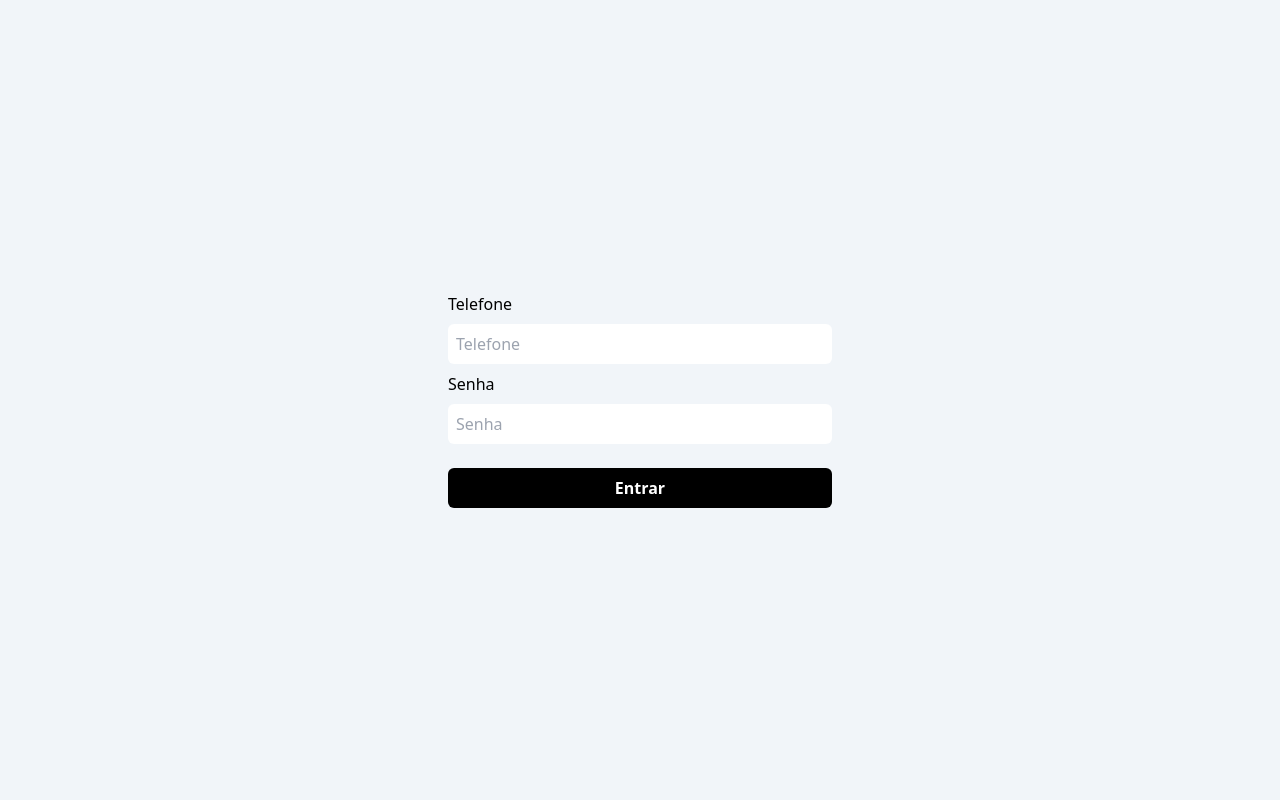
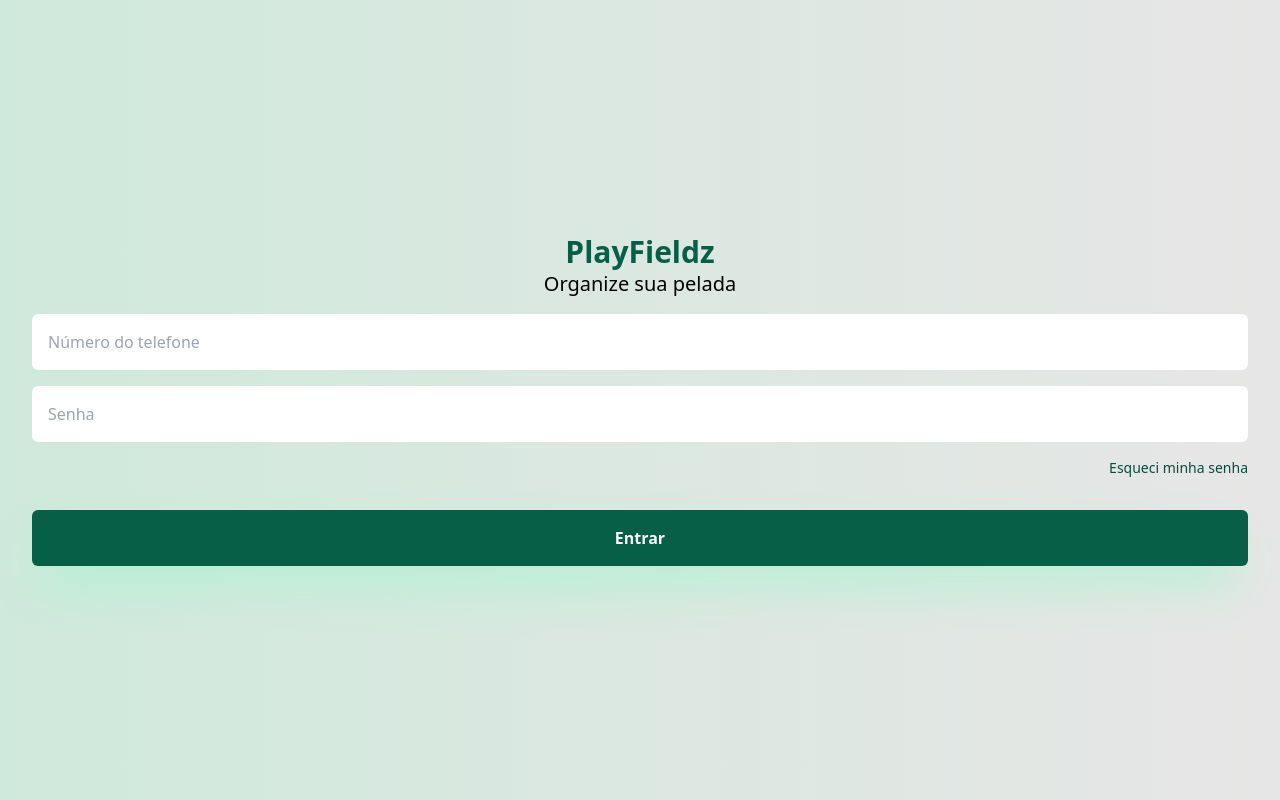
Before and after one commit to robertotics4/playfieldz-front, a Next.js app: page / in a window 1280 px wide. Built offline with nearby package versions, Linux system fonts and the light colour scheme; no server answers.

Commit message:
feat: login style

```diff
--- a/src/app/(auth-routes)/layout.tsx
+++ b/src/app/(auth-routes)/layout.tsx
@@ -1,6 +1,6 @@
-import { getServerSession } from "next-auth"
-import { nextAuthOptions } from "../api/auth/[...nextauth]/route"
-import { redirect } from "next/navigation"
+import { getServerSession } from 'next-auth'
+import { nextAuthOptions } from '../api/auth/[...nextauth]/route'
+import { redirect } from 'next/navigation'
 
 type PublicLayoutProps = {
   children: React.ReactNode
@@ -13,5 +13,5 @@ export default async function PublicLayout({ children }: PublicLayoutProps) {
     redirect('/admin')
   }
 
-  return <>{children}</>
+  return <div>{children}</div>
 }
--- a/src/app/(auth-routes)/page.tsx
+++ b/src/app/(auth-routes)/page.tsx
@@ -6,8 +6,8 @@ import { useRouter } from 'next/navigation'
 import { useState } from 'react'
 
 export default function Login() {
-  const router = useRouter();
-  const { register, handleSubmit } = useForm();
+  const router = useRouter()
+  const { register, handleSubmit } = useForm()
   const [error, setError] = useState('')
 
   async function handleSignIn(data: any) {
@@ -15,7 +15,7 @@ export default function Login() {
       const response = await signIn('credentials', {
         redirect: false,
         phone: data.phone,
-        password: data.password
+        password: data.password,
       })
 
       console.log('[LOGIN_RESPONSE]: ', response)
@@ -31,32 +31,47 @@ export default function Login() {
   }
 
   return (
-    <main className="flex min-h-screen flex-col items-center justify-center gap-4 bg-slate-100">
-      <form onSubmit={handleSubmit(handleSignIn)} className="flex flex-col w-96 gap-2">
-        <label htmlFor="phone">Telefone</label>
+    <main className="flex min-h-screen flex-col items-center justify-center gap-4 p-8">
+      <div className="flex flex-col items-center">
+        <h1 className="font-bold text-3xl text-emerald-800">PlayFieldz</h1>
+        <p className="font-normal text-xl">Organize sua pelada</p>
+      </div>
+
+      <form
+        onSubmit={handleSubmit(handleSignIn)}
+        className="flex flex-col w-full gap-4"
+      >
         <input
           {...register('phone')}
           type="tel"
           name="phone"
-          placeholder='Telefone'
+          placeholder="Número do telefone"
           required
-          className="p-2 rounded-md"
+          className="p-4 rounded-md font-normal text-zinc-900 text-base"
         />
 
-        <label htmlFor="password">Senha</label>
         <input
           {...register('password')}
           type="password"
           name="password"
-          placeholder='Senha'
+          placeholder="Senha"
           required
-          className="p-2 rounded-md"
+          className="p-4 rounded-md font-normal text-zinc-900 text-base"
         />
+        <span className="ml-auto font-normal text-sm text-emerald-900">
+          Esqueci minha senha
+        </span>
+
         {error && (
           <span className="text-red-400 text-sm block mt-2">{error}</span>
         )}
-        <button type="submit" className="bg-black rounded-md p-2 text-white mt-4 font-semibold w-full">Entrar</button>
+        <button
+          type="submit"
+          className="bg-emerald-800 rounded-md p-4 text-white mt-4 font-semibold w-full shadow-2xl shadow-emerald-200"
+        >
+          Entrar
+        </button>
       </form>
     </main>
-  );
+  )
 }
--- a/src/app/globals.css
+++ b/src/app/globals.css
@@ -5,5 +5,5 @@
 @tailwind utilities;
 
 .gradient-background {
-  background: linear-gradient(to right, #e5fdf1, #e7e6e6);
+  background: linear-gradient(to right, #cfe9dc, #e7e6e6);
 }
--- a/tailwind.config.ts
+++ b/tailwind.config.ts
@@ -8,11 +8,6 @@ const config: Config = {
   ],
   theme: {
     extend: {
-      backgroundImage: {
-        'gradient-radial': 'radial-gradient(var(--tw-gradient-stops))',
-        'gradient-conic':
-          'conic-gradient(from 180deg at 50% 50%, var(--tw-gradient-stops))',
-      },
       fontFamily: {
         primary: ['"Lato", sans-serif'],
       },
```
